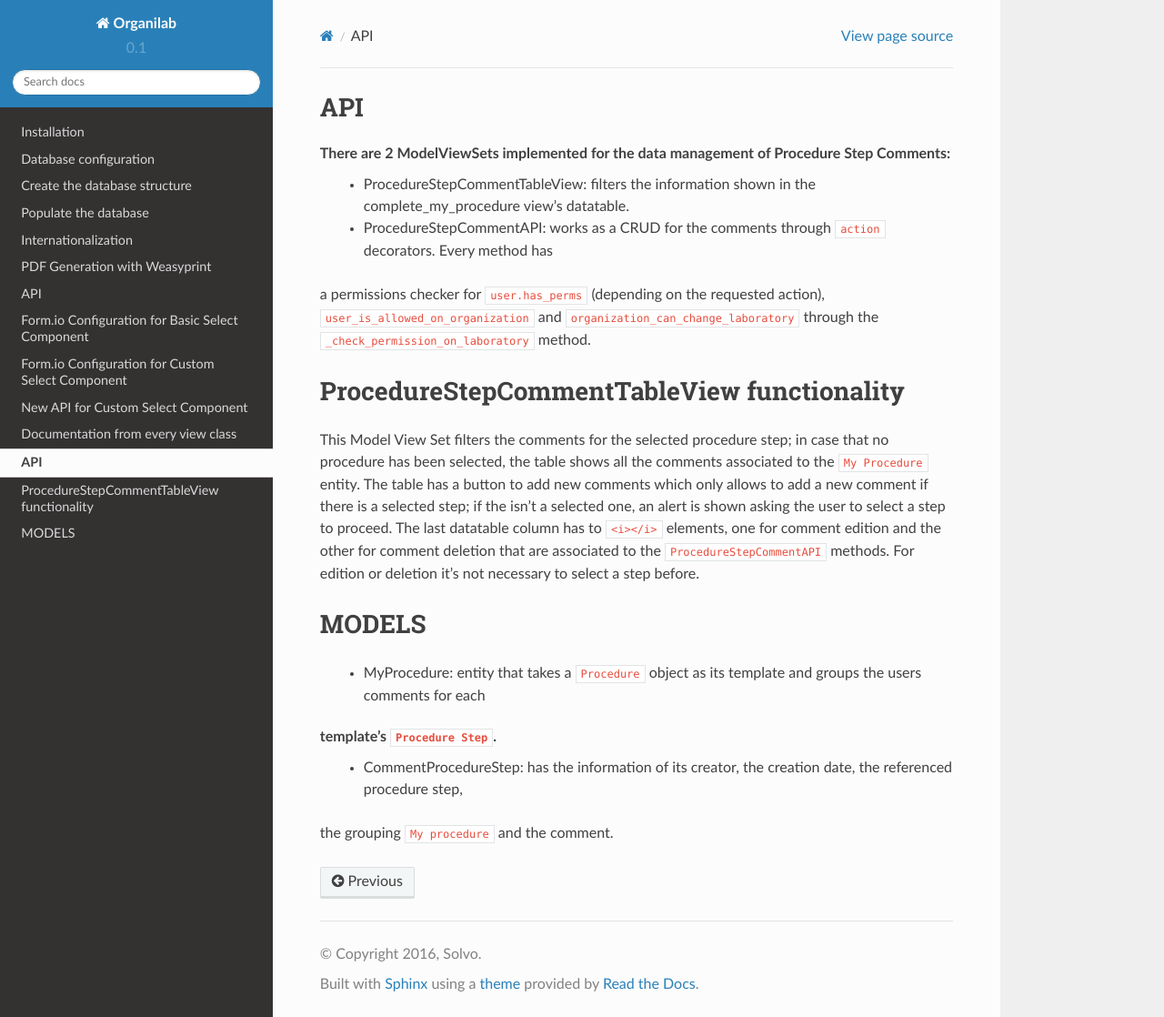
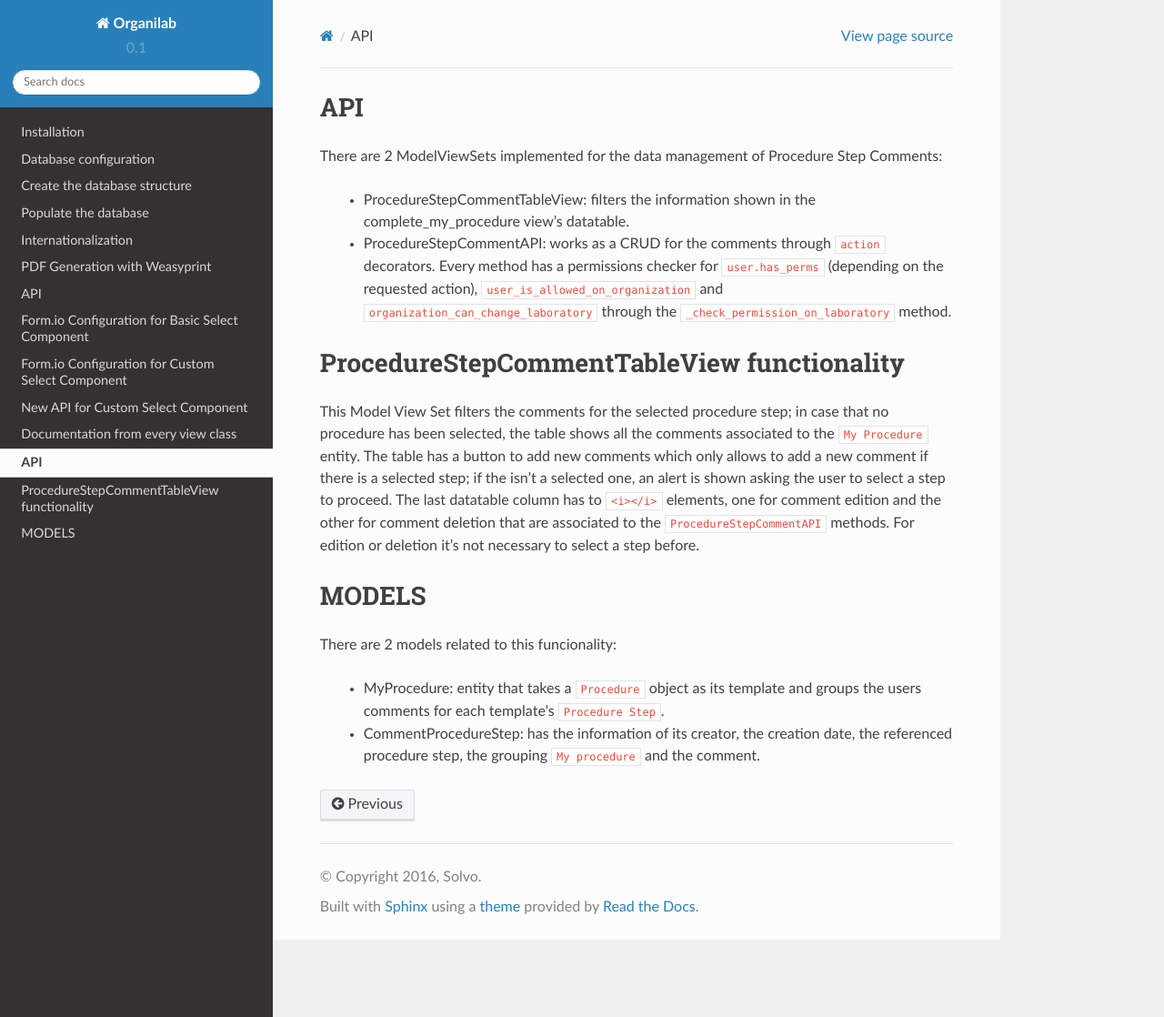
Before and after one commit to Solvosoft/organilab_docs, a Sphinx documentation site: the page built from source/my_procedure.rst, in a window 1280 px wide and 1118 px high. Shown: the whole window at 91% size. Built offline with Sphinx 7.4.7 and the Read the Docs theme 2.0.0, drawn with Linux system fonts in a browser that asks for light colours.

Commit message:
Reformat documentation

```diff
--- a/source/my_procedure.rst
+++ b/source/my_procedure.rst
@@ -3,10 +3,9 @@ API
 ====
 
 There are 2 ModelViewSets implemented for the data management of Procedure Step Comments:
+
  - ProcedureStepCommentTableView: filters the information shown in the complete_my_procedure view's datatable.
- - ProcedureStepCommentAPI: works as a CRUD for the comments through ``action`` decorators. Every method has
-a permissions checker for ``user.has_perms`` (depending on the requested action), ``user_is_allowed_on_organization`` and ``organization_can_change_laboratory``
-through the ``_check_permission_on_laboratory`` method.
+ - ProcedureStepCommentAPI: works as a CRUD for the comments through ``action`` decorators. Every method has a permissions checker for ``user.has_perms`` (depending on the requested action), ``user_is_allowed_on_organization`` and ``organization_can_change_laboratory`` through the ``_check_permission_on_laboratory`` method.
 
 ============================================
 ProcedureStepCommentTableView functionality
@@ -23,7 +22,7 @@ associated to the ``ProcedureStepCommentAPI`` methods. For edition or deletion i
 MODELS
 =======
 
- - MyProcedure: entity that takes a ``Procedure`` object as its template and groups the users comments for each
-template's ``Procedure Step``.
- - CommentProcedureStep: has the information of its creator, the creation date, the referenced procedure step,
-the grouping ``My procedure`` and the comment.
+There are 2 models related to this funcionality:
+
+ - MyProcedure: entity that takes a ``Procedure`` object as its template and groups the users comments for each template's ``Procedure Step``.
+ - CommentProcedureStep: has the information of its creator, the creation date, the referenced procedure step, the grouping ``My procedure`` and the comment.
```
